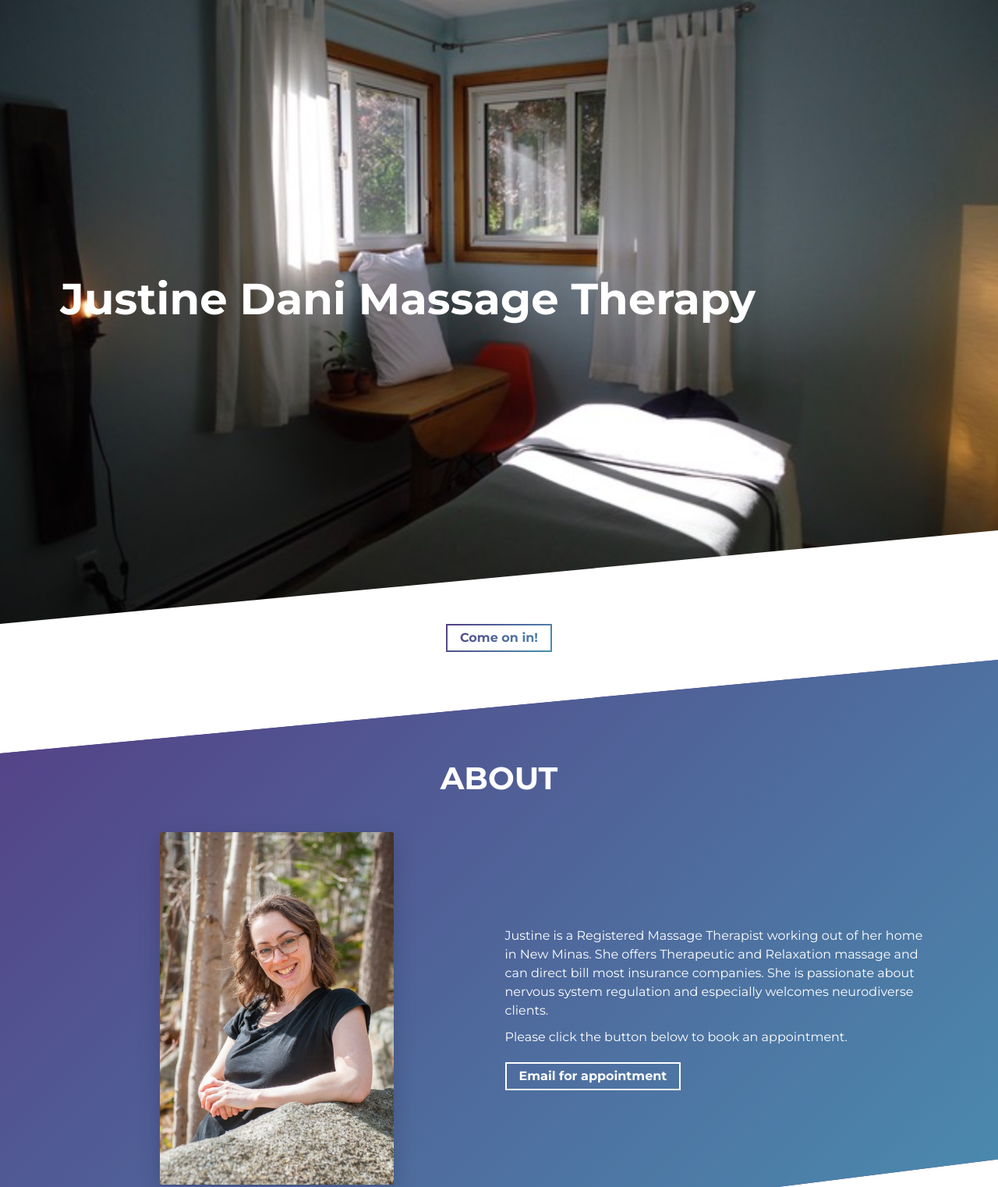
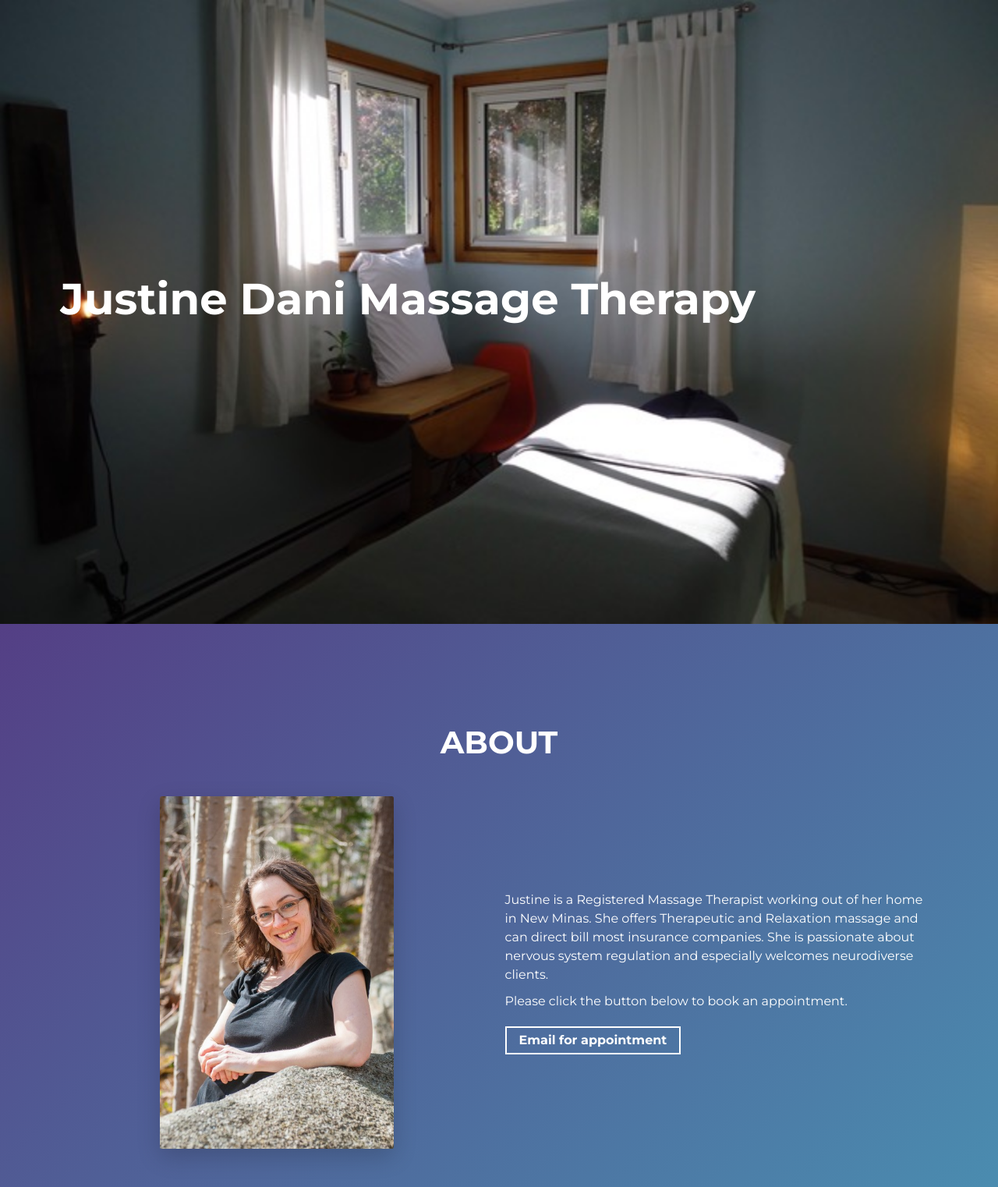
Before and after one commit to martim0t0/justinedanimassagetherapy, a website built with Parcel: page src/index.html in a window 1280 px wide. Shown: the top 1522 px of the page at 78% size. Built offline with nearby package versions, Linux system fonts and the light colour scheme.

Commit message:
change white space for Justine

```diff
--- a/src/index.html
+++ b/src/index.html
@@ -44,13 +44,13 @@
     <!-- /END Hero Section -->
 
     <!-- **** White diagonal stripe and button section **** -->
-    <div>
+    <!-- <div>
               <p class="hero-cta load-hidden">
           <a rel="noreferrer" class="cta-btn cta-btn--hero" href="#about"
             >Come on in!</a
           >
         </p>
-    </div>
+    </div> -->
 <!-- END White diagonal stripe and button section -->
 
     <!-- **** About Section **** -->
--- a/src/sass/sections/_about.scss
+++ b/src/sass/sections/_about.scss
@@ -8,8 +8,8 @@
   color: $white-color;
   height: 100%;
   border-top: 0px;
-  -webkit-clip-path: polygon(0 15vh, 100% 0, 100% 80%, 0 100%);
-  clip-path: polygon(0 15vh, 100% 0, 100% 80%, 0 100%);
+  // -webkit-clip-path: polygon(0 15vh, 100% 0, 100% 80%, 0 100%);
+  // clip-path: polygon(0 15vh, 100% 0, 100% 80%, 0 100%);
   padding-bottom: 10%;
   padding-top: 10%;
 
--- a/src/sass/sections/_hero.scss
+++ b/src/sass/sections/_hero.scss
@@ -17,8 +17,8 @@
   bottom: 0;
   right: 0;
   z-index: -1;
-  -webkit-clip-path: polygon(0 0, 100% 0, 100% 85%, 0 100%);
-  clip-path: polygon(0 0, 100% 0, 100% 85%, 0 100%);
+  // -webkit-clip-path: polygon(0 0, 100% 0, 100% 85%, 0 100%);
+  // clip-path: polygon(0 0, 100% 0, 100% 85%, 0 100%);
 
   // Set position sticky so the jumbotron stays fixed while you scroll.
   // position: sticky;
```
